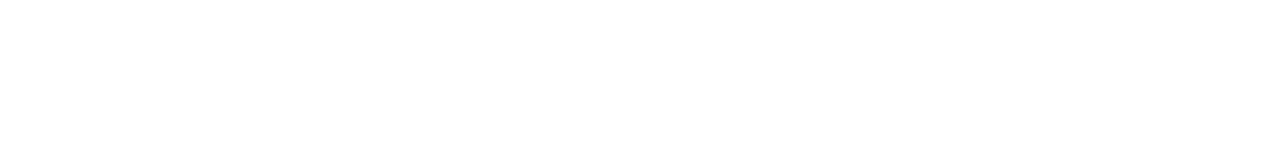
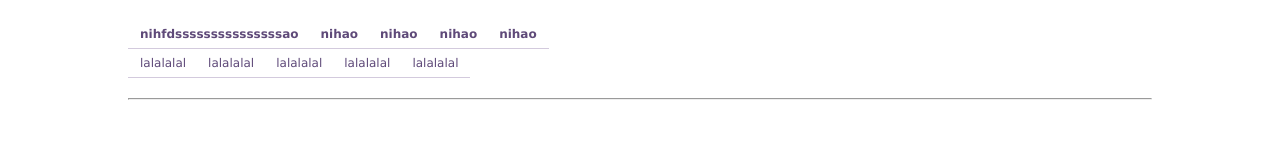
Before and after one commit to Z6T/nature-ui, a Vue app: page / in a window 1280 px wide. Shown: the top 160 px of the page. Built offline with nearby package versions, Linux system fonts and the light colour scheme.

Commit message:
table test

```diff
--- a/examples/App.vue
+++ b/examples/App.vue
@@ -1,5 +1,7 @@
 <template>
     <div id="app">
+        <nt-table />
+        <hr />
         <nt-swiper></nt-swiper>
         <hr />
         <nt-transfer></nt-transfer>
--- a/packages/index.js
+++ b/packages/index.js
@@ -9,6 +9,7 @@
 import Tree from './tree';
 import Tranfer from './transfer';
 import Swiper from './swiper';
+import Table from './table';
 
 // 所有组件列表
 const components = [
@@ -22,7 +23,8 @@
     loadingbar,
     Tree,
     Tranfer,
-    Swiper
+    Swiper,
+    Table
 ]
 // 定义 install 方法，接收 Vue 作为参数
 const install = function (Vue) {
--- a/packages/swiper/index.vue
+++ b/packages/swiper/index.vue
@@ -19,7 +19,7 @@
             curIndex: 0,
             timer: '',
             slideList: [{
-                imgSrc: 'http://img1.imgtn.bdimg.com/it/u=2786741331,312930537&fm=214&gp=0.jpg',
+                imgSrc: 'https://gma.alicdn.com/bao/uploaded/i4/34532543/O1CN01rm95HU1UejiZiBhxI_!!0-saturn_solar.jpg_250x250.jpg_.webp',
                 clickUrl: "http://baidu.com"
             }, {
                 imgSrc: 'https://timgsa.baidu.com/timg?image&quality=80&size=b9999_10000&sec=1562330773616&di=d29902c5fb8b5f33ec28a67d08b8a68d&imgtype=0&src=http%3A%2F%2Fattachments.gfan.com%2Fforum%2F201608%2F04%2F23490553eyeyyc3yc8mur1.jpg',
--- /dev/null
+++ b/packages/table/index.vue
@@ -0,0 +1,66 @@
+<template>
+    <div class="nt-table">
+        <div class="nt-table-header">
+            <table>
+                <thead>
+                    <tr>
+                        <th>nihfdsssssssssssssssao</th>
+                        <th>nihao</th>
+                        <th>nihao</th>
+                        <th>nihao</th>
+                        <th>nihao</th>
+                    </tr>
+                </thead>
+            </table>
+        </div>
+        <div class="nt-table-body">
+            <table>
+                <tbody>
+                    <tr>
+                       <td>lalalalal</td>
+                       <td>lalalalal</td>
+                       <td>lalalalal</td>
+                       <td>lalalalal</td>
+                       <td>lalalalal</td>
+                    </tr>
+                </tbody>
+            </table>
+        </div>
+    </div>
+</template>
+
+<script>
+export default {
+    name:'nt-table'
+}
+</script>
+
+<style>
+table thead, table tr {
+border-top-width: 1px;
+border-top-style: solid;
+border-top-color: rgb(211, 202, 221);
+}
+table {
+    width: 200px;
+border-bottom-width: 1px;
+border-bottom-style: solid;
+border-bottom-color: rgb(211, 202, 221);
+}
+
+/* Padding and font style */
+table td, table th {
+padding: 5px 10px;
+font-size: 12px;
+font-family: Verdana;
+color: rgb(95, 74, 121);
+}
+
+/* Alternating background colors */
+table tr:nth-child(even) {
+background: rgb(223, 216, 232)
+}
+table tr:nth-child(odd) {
+background: #FFF
+}
+</style>
```
